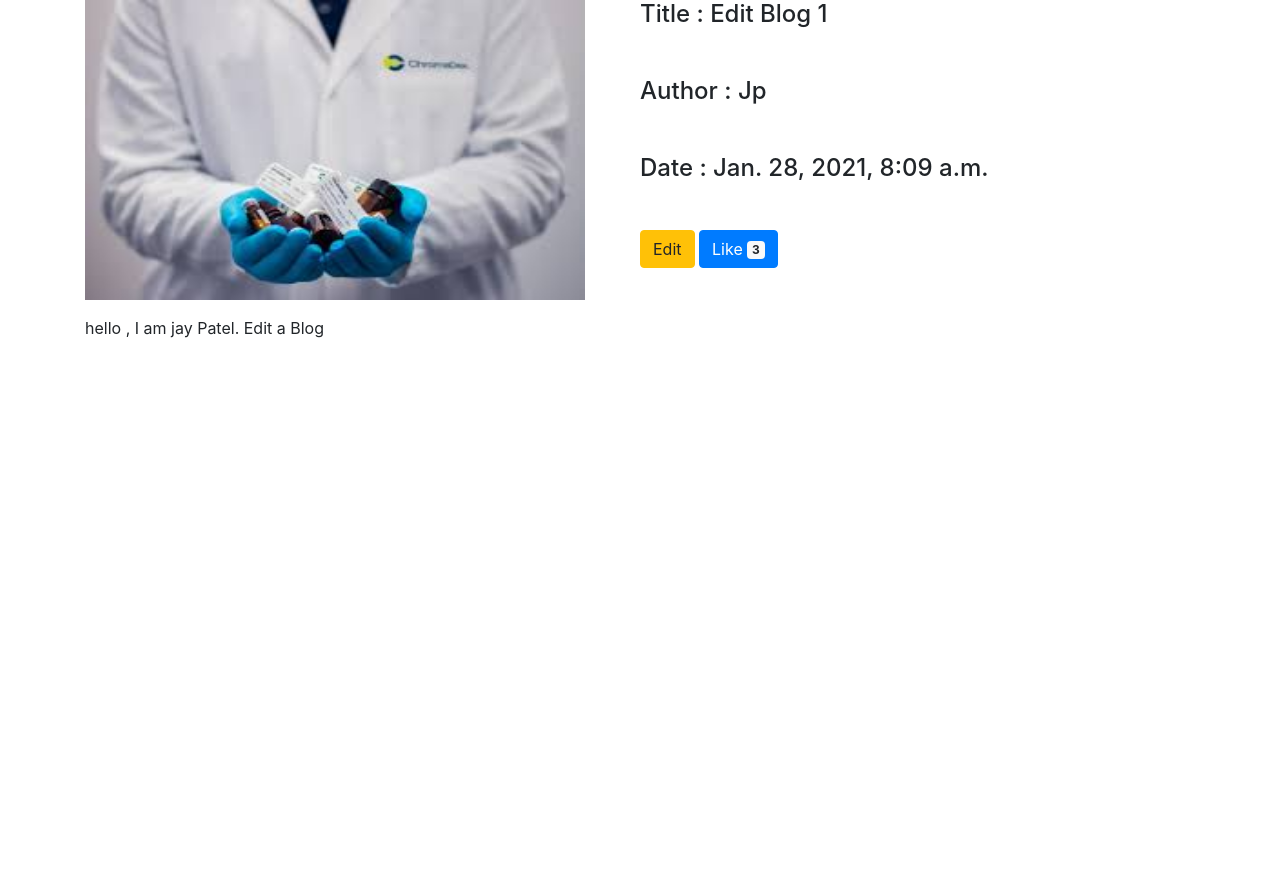
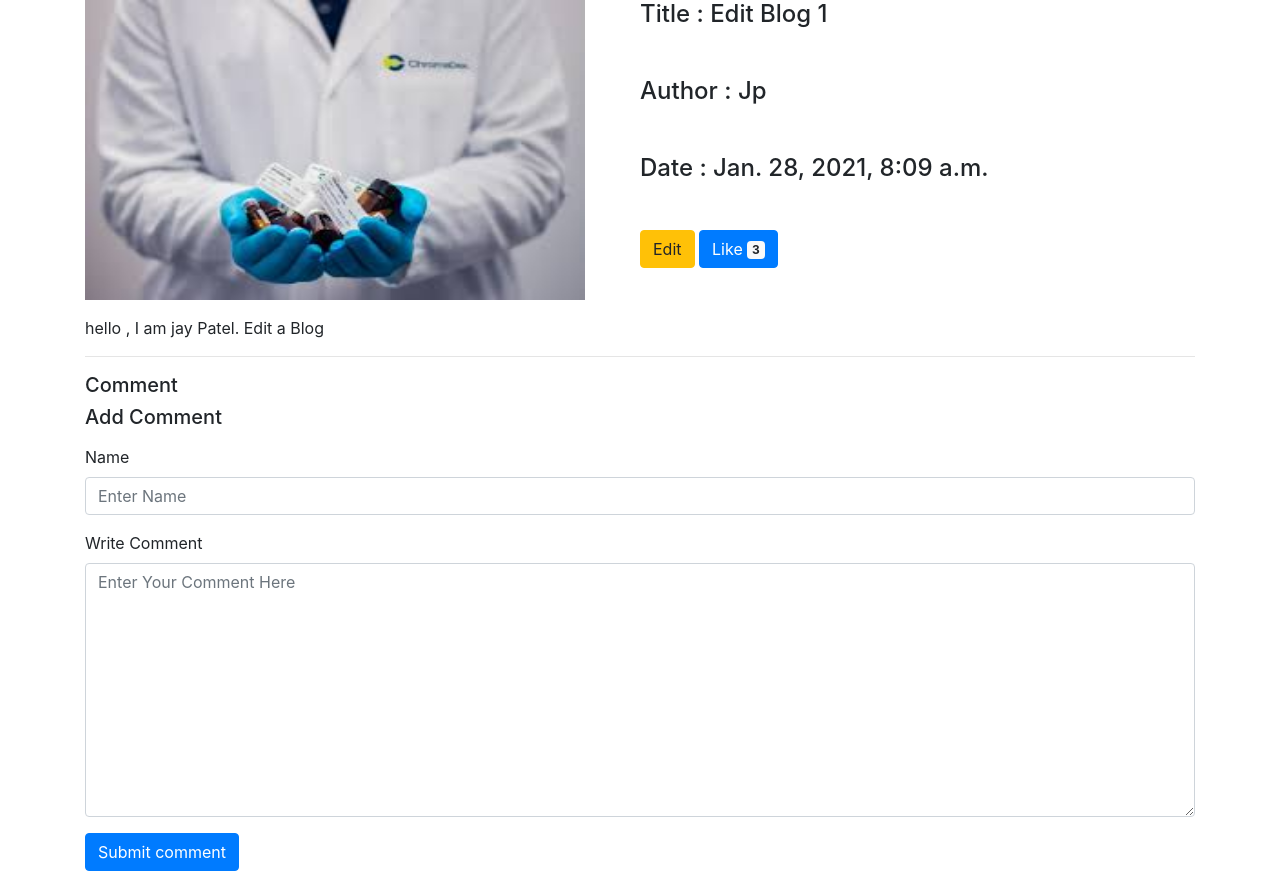
Before and after one commit to impateljay7480/GitLab, a Django app: page /view/3/ in a window 1280 px wide. Shown: the part 104-975 px from the top of the page. Before the commit the page ends 442 px from the top, so only its background shows below. Run offline with Django 3.2, Linux system fonts and the light colour scheme; data comes from the database, SQL or seed files in the repository; both versions use the stored data as it was after the commit; data that the repository does not hold is empty; some libraries are stand-ins or nearby versions.

Commit message:
Comment Blog

```diff
--- a/Blog_App/models.py
+++ b/Blog_App/models.py
@@ -18,3 +18,11 @@ class Post_Blog(models.Model):
 
     def __str__(self):
         return self.title
+
+class Comment(models.Model):
+    blog_title = models.CharField(max_length=100,default='demo')
+    name = models.CharField(max_length=20,default='demo')
+    comment=models.CharField(max_length=100,default='demo')
+
+    def __str__(self):
+        return self.blog_title
--- a/Blog_App/views.py
+++ b/Blog_App/views.py
@@ -1,6 +1,6 @@
 from django.shortcuts import render,get_object_or_404,redirect
 from django.http import HttpResponse
-from Blog_App.models import Post_Blog
+from Blog_App.models import Post_Blog,Comment
 from Blog_App.forms import add_blog
 
 # Create your views here.
@@ -10,8 +10,15 @@ def index(request):
     return render(request,'index.html',{'all_blog':all_blog})
 
 def blog_detail(request,id):
+    if request.method == "POST":
+        name = request.POST.get('name')
+        comment = request.POST.get('comment')
+        b_id = request.POST.get('blog_id')
+        c_data = Comment(blog_title=b_id,name=name,comment=comment).save()
     detail = get_object_or_404(Post_Blog,pk=id)
-    return render(request,'view.html',{'detail':detail})
+    comments = Comment.objects.filter(blog_title=detail.pk)
+    print(comments)
+    return render(request,'view.html',{'detail':detail,'comments':comments})
 
 def delete(request,id):
     post = get_object_or_404(Post_Blog,pk=id)
--- a/templates/view.html
+++ b/templates/view.html
@@ -37,7 +37,29 @@
                 {{detail.content}}
             </p>
         </div>
-
+        <hr>
+        <h5>Comment</h5>
+        {% for i in comments %}
+        <div>
+            <h6><b>{{ i.name }}</b></h6>
+            <p>{{ i.comment }}</p>
+        </div>
+        {% endfor %}
+        <h5>Add Comment</h5>
+        <div class="mt-3">
+            <form method="POST">{% csrf_token %}
+                <div class="form-group">
+                  <label for="name">Name</label>
+                  <input type="text"  name="name" class="form-control" placeholder="Enter Name">
+                </div>
+                <div class="form-group">
+                  <label for="comment">Write Comment</label>
+                  <textarea class="form-control" name="comment" rows="10" cols="10" placeholder="Enter Your Comment Here"></textarea>
+                </div>
+                <input type="hidden" name="blog_id" value="{{detail.pk}}">
+                <button type="submit" class="btn btn-primary">Submit comment</button>
+              </form>
+        </div>
 
     </div>
 
```
Also changed, not shown: Blog_App/admin.py (+6 -1 lines), Blog_App/migrations/0003_comment.py (added), db.sqlite3.
